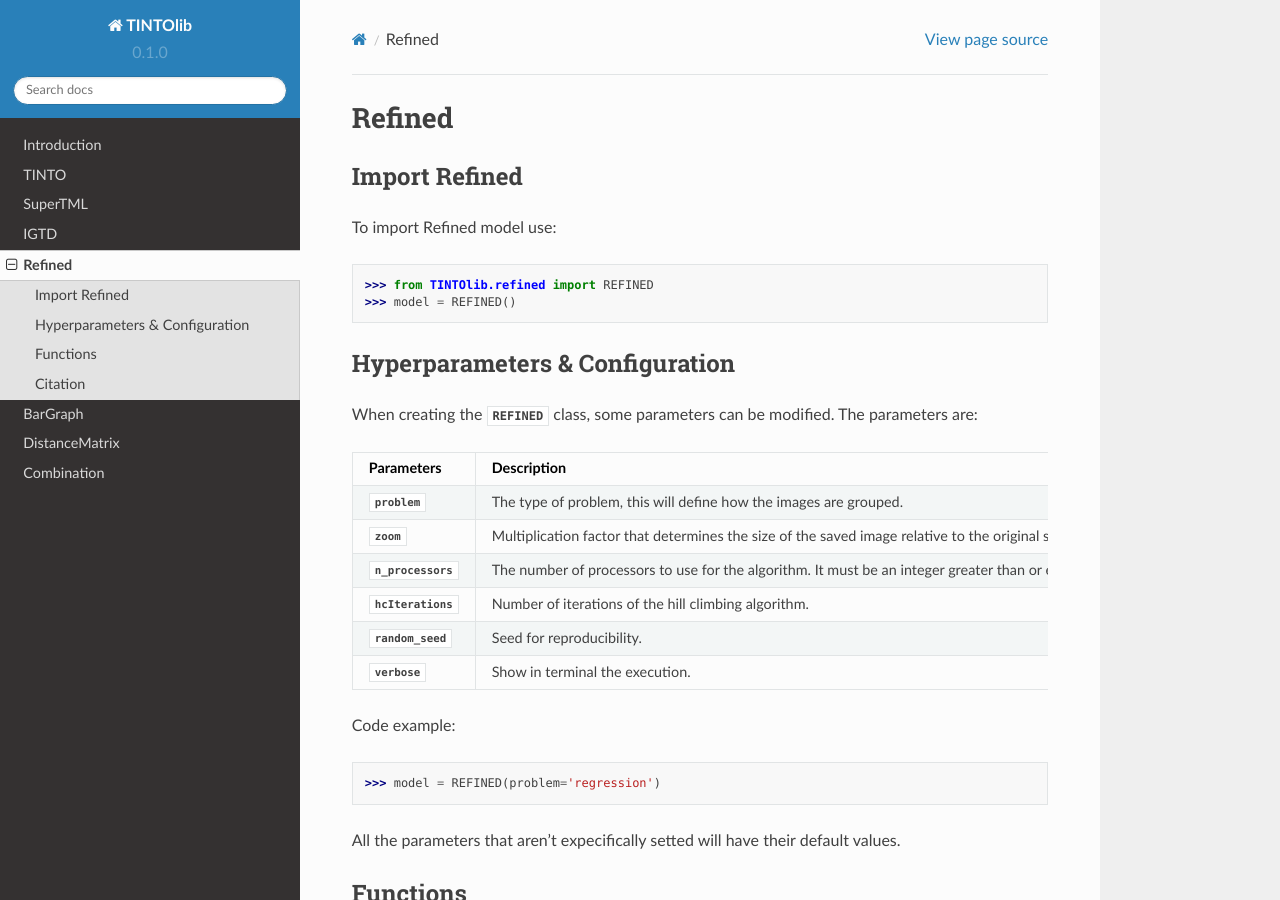
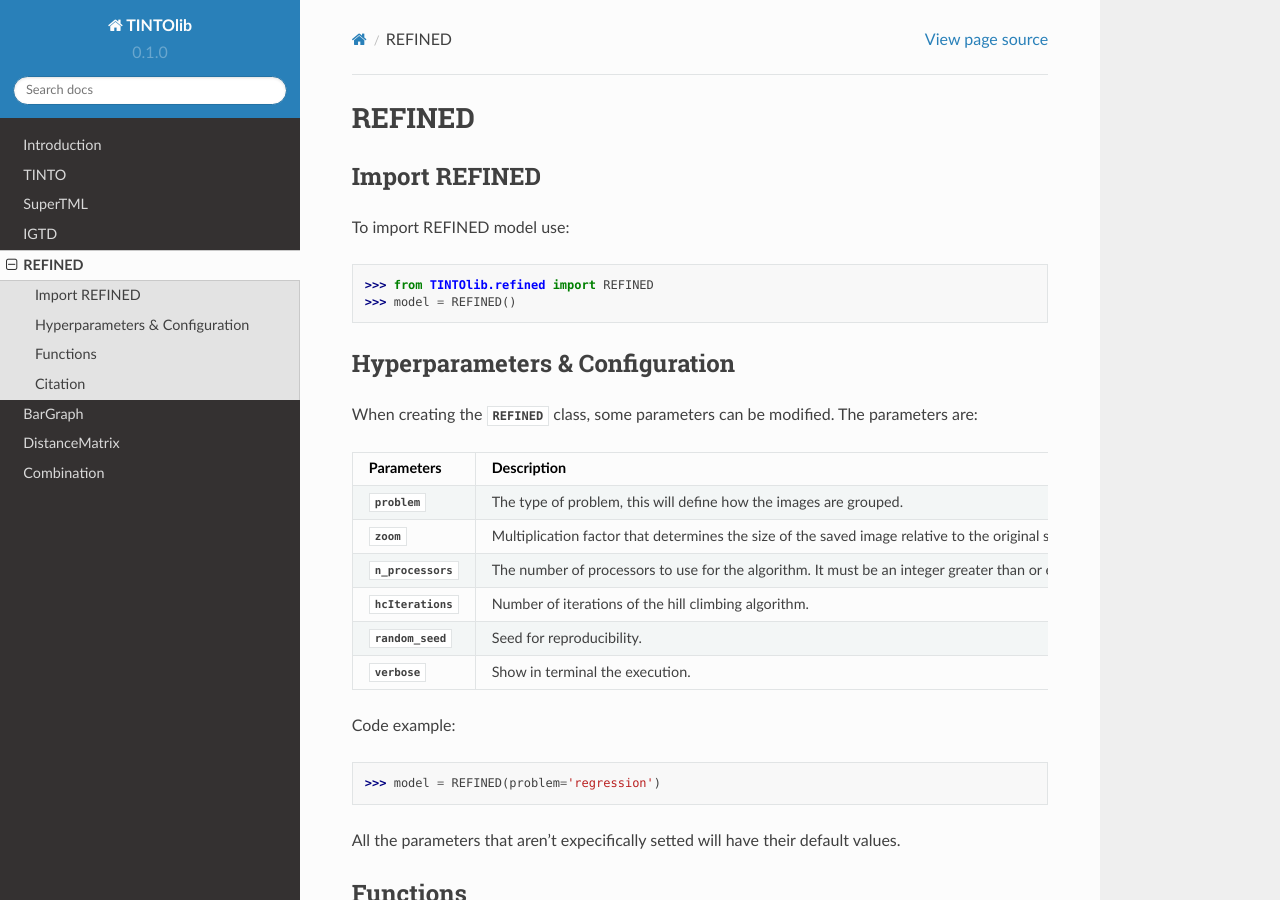
Before and after one commit to oeg-upm/TINTOlib-Documentation, a Sphinx documentation site: the page built from docs/source/refined.rst, in a window 1280 px wide and 900 px high. Built offline with Sphinx 7.4.7 and the Read the Docs theme 2.0.0, drawn with Linux system fonts in a browser that asks for light colours; pages that are not in the unit, such as notebooks, are missing from menus.

```diff
--- a/docs/source/refined.rst
+++ b/docs/source/refined.rst
@@ -1,9 +1,9 @@
-Refined
+REFINED
 =====
 
-Import Refined
+Import REFINED
 ----------------
-To import Refined model use:
+To import REFINED model use:
 
 >>> from TINTOlib.refined import REFINED
 >>> model = REFINED()
```
